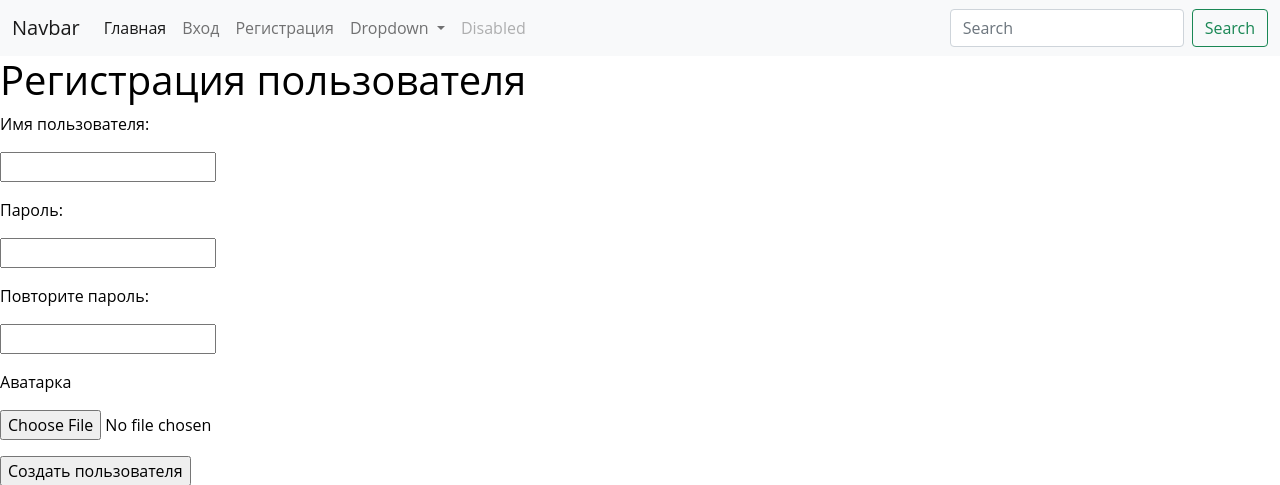
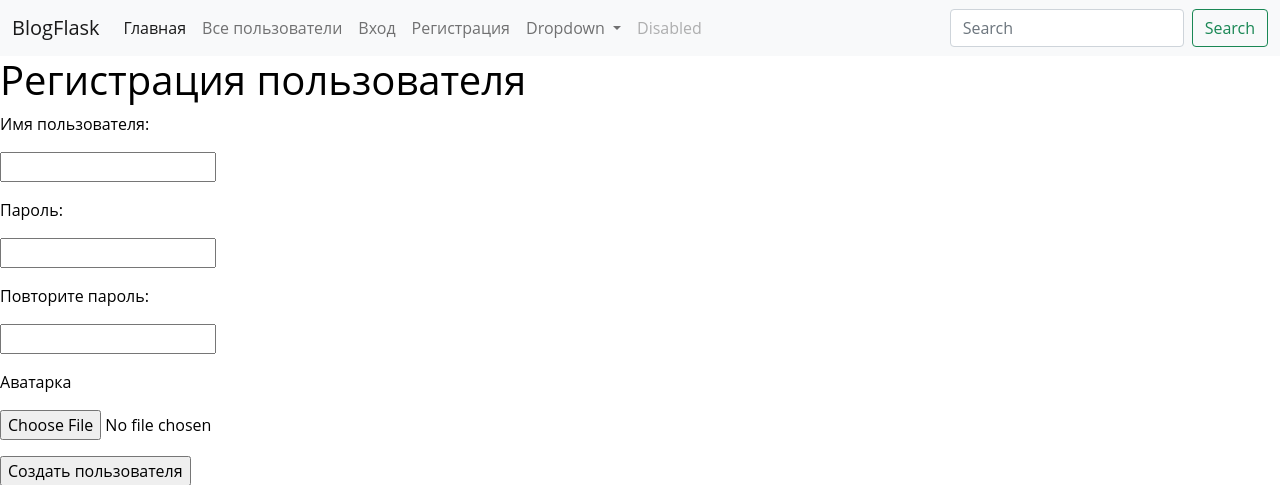
Before and after one commit to Niolum/BlogFlask, a Flask app: page /auth/register in a window 1280 px wide. Shown: the top 485 px of the page. Run offline with Flask 3, Linux system fonts and the light colour scheme; some libraries are stand-ins or nearby versions.

Commit message:
change structure

```diff
--- a/blog/__init__.py
+++ b/blog/__init__.py
@@ -33,10 +33,10 @@ def create_app():
     def home():
         return render_template('index.html', title='Главная страница')
 
-    from .views import auth
+    from blog.views import auth
     app.register_blueprint(auth)
 
-    from .views import users
+    from blog.views import users
     app.register_blueprint(users)
 
     return app
--- /dev/null
+++ b/blog/forms/__init__.py
@@ -0,0 +1,2 @@
+from .auth import LoginForm, RegistrationForm
+from .users import ProfileForm
--- a/blog/forms.py
+++ b/blog/forms/auth.py
@@ -1,8 +1,6 @@
-from flask import Flask
 from flask_wtf import FlaskForm
 from flask_wtf.file import FileAllowed
-from wtforms import StringField, PasswordField, SubmitField, validators, ValidationError, FileField
-from .models import User
+from wtforms import StringField, PasswordField, SubmitField, validators, FileField
 
 
 class RegistrationForm(FlaskForm):
@@ -20,9 +18,3 @@ class LoginForm(FlaskForm):
     username = StringField("Имя пользователя: ", validators=[validators.DataRequired()])
     password = PasswordField("Пароль: ", validators=[validators.DataRequired()])
     submit = SubmitField("Войти")
-
-
-class ProfileForm(FlaskForm):
-    username = StringField("Имя пользователя: ", validators=[validators.DataRequired()])
-    photo = FileField("Аватарка", validators=[FileAllowed(["jpeg", "jpg", "png"])])
-    submit = SubmitField("Изменить данные")
--- a/blog/templates/base.html
+++ b/blog/templates/base.html
@@ -29,21 +29,21 @@
     {% block header%}
             <nav class="navbar navbar-expand-lg navbar-light bg-light">
                 <div class="container-fluid">
-                  <a class="navbar-brand" href="#">Navbar</a>
+                  <a class="navbar-brand" href="{{ url_for('home') }}">BlogFlask</a>
                   <button class="navbar-toggler" type="button" data-bs-toggle="collapse" data-bs-target="#navbarSupportedContent" aria-controls="navbarSupportedContent" aria-expanded="false" aria-label="Toggle navigation">
                     <span class="navbar-toggler-icon"></span>
                   </button>
                   <div class="collapse navbar-collapse" id="navbarSupportedContent">
                     <ul class="navbar-nav me-auto mb-2 mb-lg-0">
                       <li class="nav-item">
-                        <a class="nav-link active" aria-current="page" href="#">Главная</a>
+                        <a class="nav-link active" aria-current="page" href="{{ url_for('home') }}">Главная</a>
+                      </li>
+                      <li class="nav-item">
+                        <a class="nav-link" href="{{ url_for('users.all_users') }}">Все пользователи</a>
                       </li>
                       {% if current_user.is_authenticated %}
                       <li class="nav-item">
                         <a class="nav-link" href="#">Создать пост</a>
-                      </li>
-                      <li class="nav-item">
-                        <a class="nav-link" href="{{ url_for('users.all_users') }}">Все пользователи</a>
                       </li>
                       <li class="nav-item">
                         <a class="nav-link" href="{{ url_for('users.profile', username=current_user['username']) }}">Профиль</a>
--- /dev/null
+++ b/blog/views/__init__.py
@@ -0,0 +1,2 @@
+from .auth import auth
+from .users import users
--- a/blog/views.py
+++ b/blog/views/auth.py
@@ -1,13 +1,11 @@
 from flask import Blueprint, request, redirect, url_for, render_template, flash
 from werkzeug.security import generate_password_hash, check_password_hash
-from werkzeug.utils import secure_filename
 from flask_login import login_required, login_user, logout_user
 
-from .models import User
-from .config import Config
-from .utils import allowed_file
-from .forms import RegistrationForm, LoginForm, ProfileForm
-from . import db
+from blog.models import User
+from blog.utils import allowed_file
+from blog.forms import RegistrationForm, LoginForm
+from blog import db
 
 
 auth = Blueprint('auth', __name__, url_prefix='/auth')
@@ -64,45 +62,3 @@ def login():
 def logout():
     logout_user()
     return redirect(url_for('auth.login'))
-
-
-users = Blueprint('users', __name__, url_prefix='/users')
-
-@users.route('/users', methods=['GET'])
-def all_users():
-    users = User.query.all()
-    return render_template('users/user_list.html', users=users)
-
-
-@users.route('/<username>', methods=['GET'])
-def user(username):
-    user = User.query.filter_by(username=username).first_or_404()
-    return render_template('users/user.html', user=user)
-
-
-@users.route('/myprofile/<username>', methods=['GET', 'POST'])
-@login_required
-def profile(username):
-    form = ProfileForm(request.form)
-    user = User.query.filter_by(username=username).first_or_404()
-    if request.method == 'POST':
-        username = request.form['username']
-        file = request.files["photo"]
-        if file and allowed_file(file.filename):
-            User.delete_image(user)
-            photo_name, photo_path = User.save_image(file=file, username=username, id=user.id)
-            user.username = username
-            user.photo_name = photo_name
-            user.photo_path = photo_path
-            db.session.add(user)
-            db.session.commit()
-            flash("Данные пользователя были изменены")
-            return redirect(url_for('users.profile', username=username))
-
-        user.username = username
-        db.session.add(user)
-        db.session.commit()
-        flash("Имя пользователя было изменено")
-        return redirect(url_for('users.profile', username=username))
-    else:
-        return render_template('users/profile.html', user=user, form=form)
```
Also changed, not shown: blog/forms/users.py (added, +10 -0 lines), blog/views/users.py (added, +49 -0 lines).
